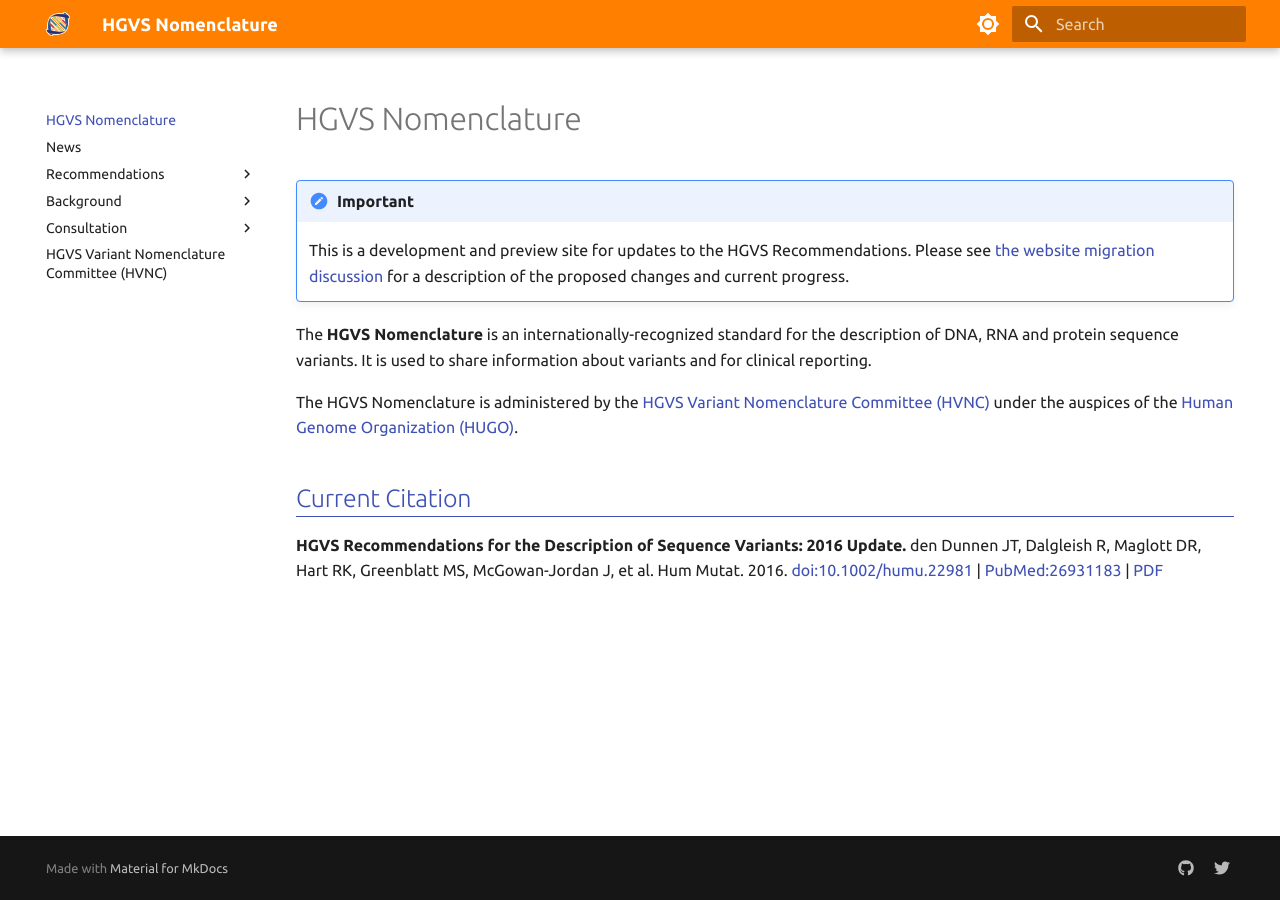
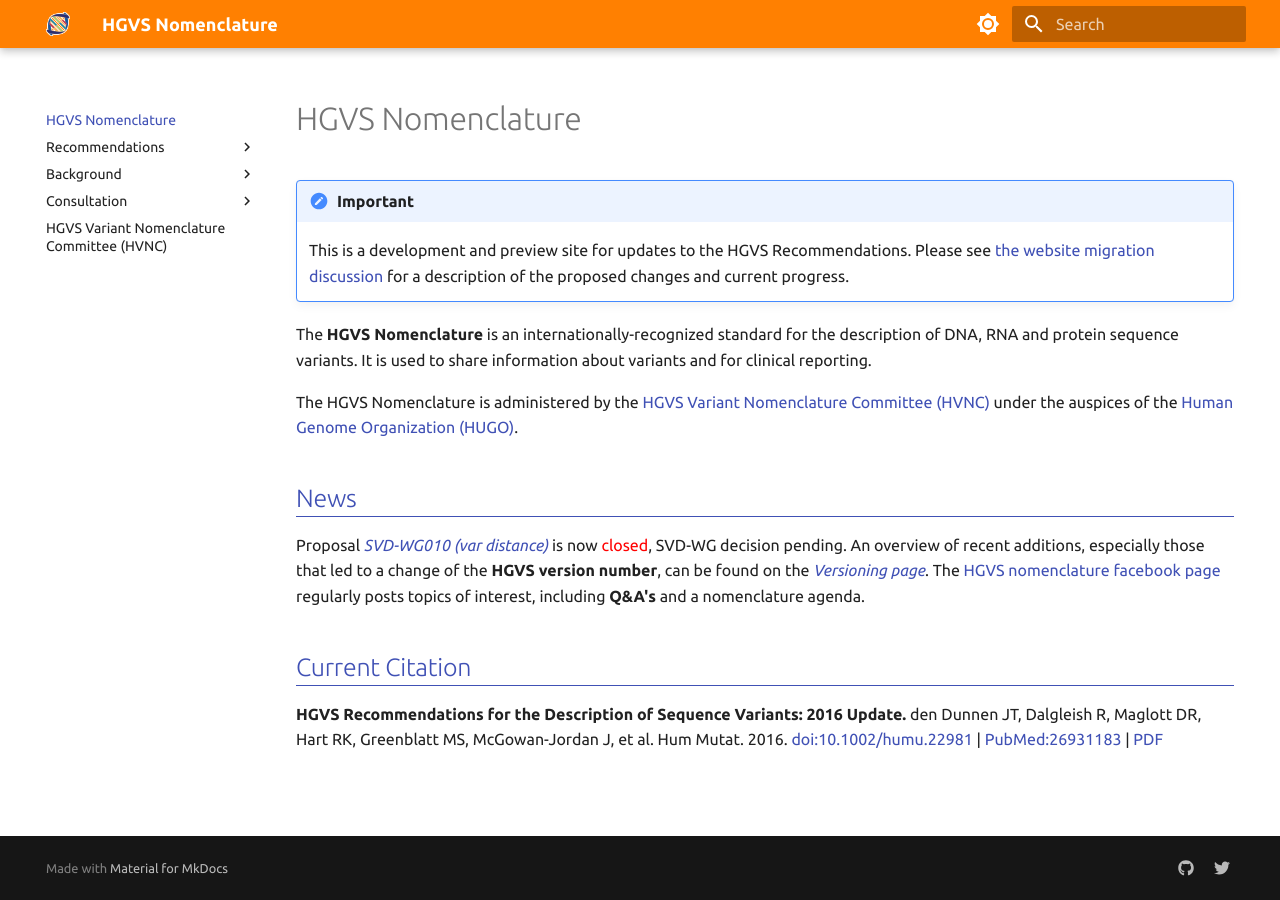
Before and after one commit to HGVSnomenclature/hgvs-nomenclature, an MkDocs documentation site: the page built from docs/index.md, in a window 1280 px wide. Built offline with MkDocs 1.6.1 and Material for MkDocs 9.7.7, drawn with Linux system fonts in a browser that asks for light colours.

Commit message:
moved news to the home page

```diff
--- a/docs/index.md
+++ b/docs/index.md
@@ -10,6 +10,12 @@ clinical reporting.
 The HGVS Nomenclature is administered by the [HGVS Variant Nomenclature Committee (HVNC)](hvnc.md)
 under the auspices of the [Human Genome Organization (HUGO)](https://hugo-int.org/).
 
+## News
+
+Proposal [_SVD-WG010 (var distance)_](../consultation/SVD-WG010/) is now <font color="red">closed</font>, SVD-WG decision pending.
+An overview of recent additions, especially those that led to a change of the **HGVS version number**, can be found on the [_Versioning page_](../background/versioning).
+The [HGVS nomenclature facebook page](https://www.facebook.com/HGVSmutnomen) regularly posts topics of interest, including **Q&A's** and a nomenclature agenda.
+
 ## Current Citation
 
 **HGVS Recommendations for the Description of Sequence Variants: 2016 Update.**
```
Also changed, not shown: docs/news.md (deleted, +0 -5 lines), docs/.pages.
